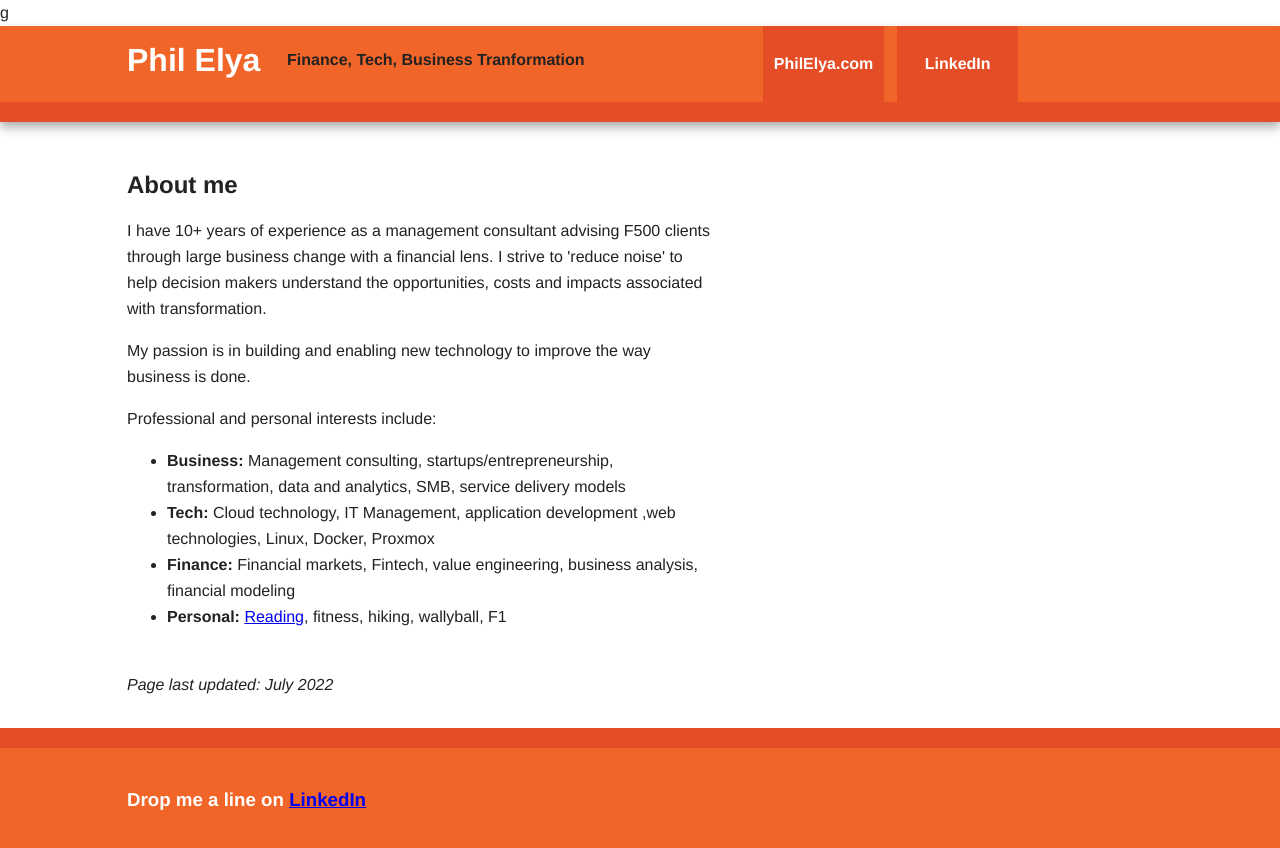
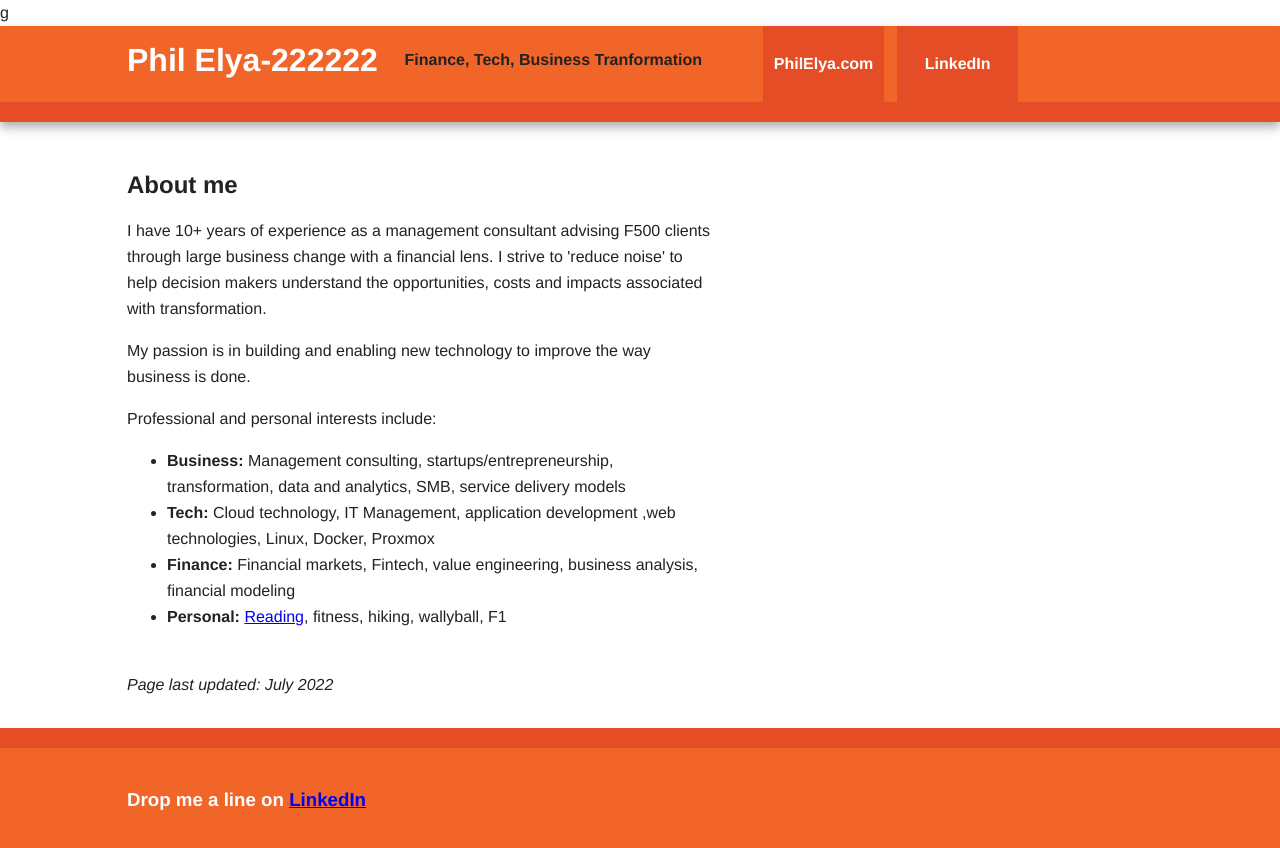
Before and after one commit to PhilElya/philelya.github.io, a plain HTML site: page index.html in a window 1280 px wide. Drawn offline with nearby package versions, Linux system fonts and the light colour scheme.

Commit message:
Update index.html

```diff
--- a/index.html
+++ b/index.html
@@ -15,6 +15,7 @@ g<!doctype html>
         <link rel="stylesheet" href="css/main.css">
 
         <script src="js/vendor/modernizr-2.8.3-respond-1.4.2.min.js"></script>
+
     </head>
     <body>
         <!--[if lt IE 8]>
@@ -23,7 +24,7 @@ g<!doctype html>
 
         <div class="header-container">
             <header class="wrapper clearfix">
-                <h1 class="title">Phil Elya</h1>
+                <h1 class="title">Phil Elya-222222</h1>
                 <nav>
                     <ul>
                         <li><a href="#">PhilElya.com</a></li>
```
